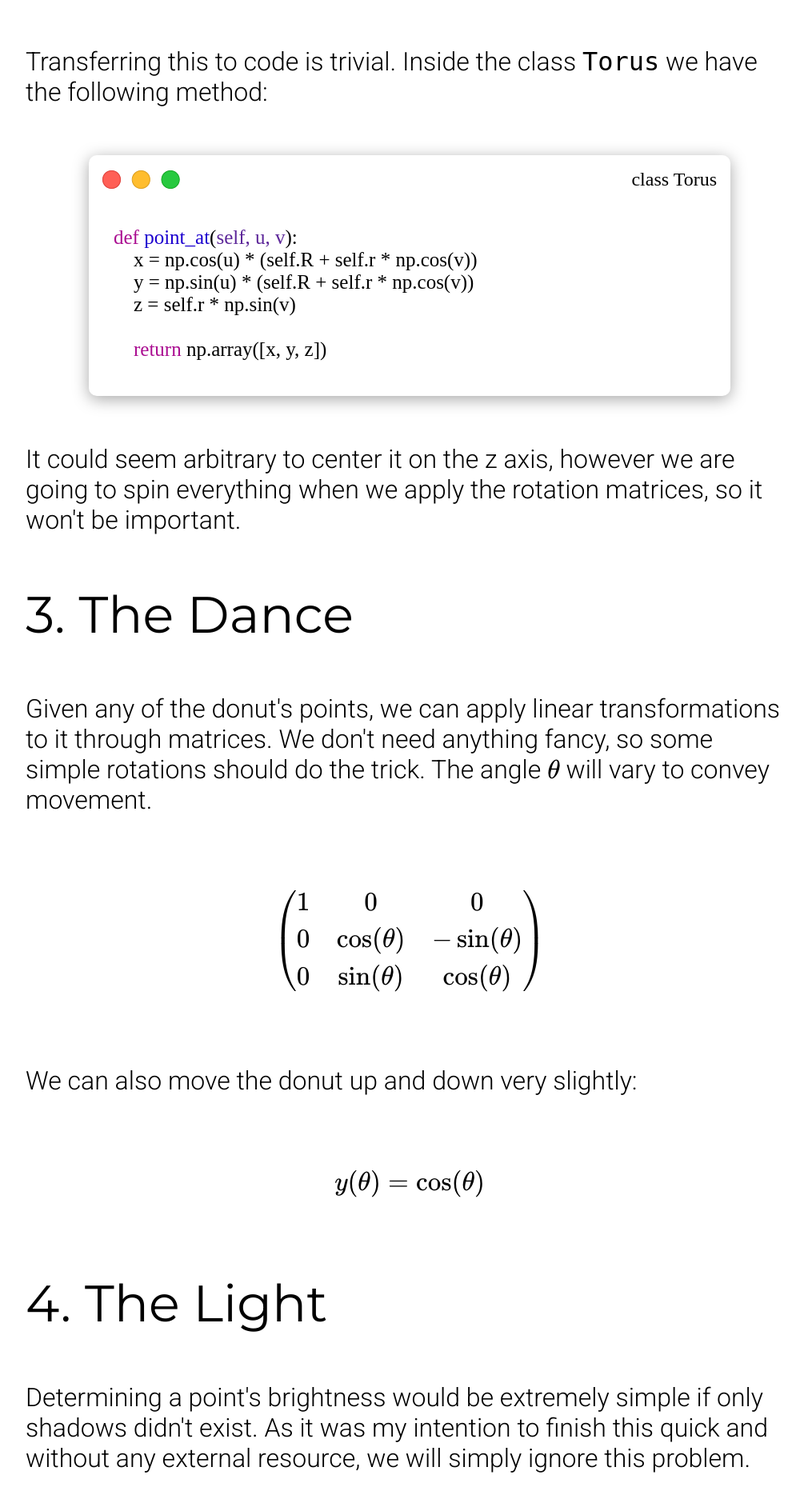
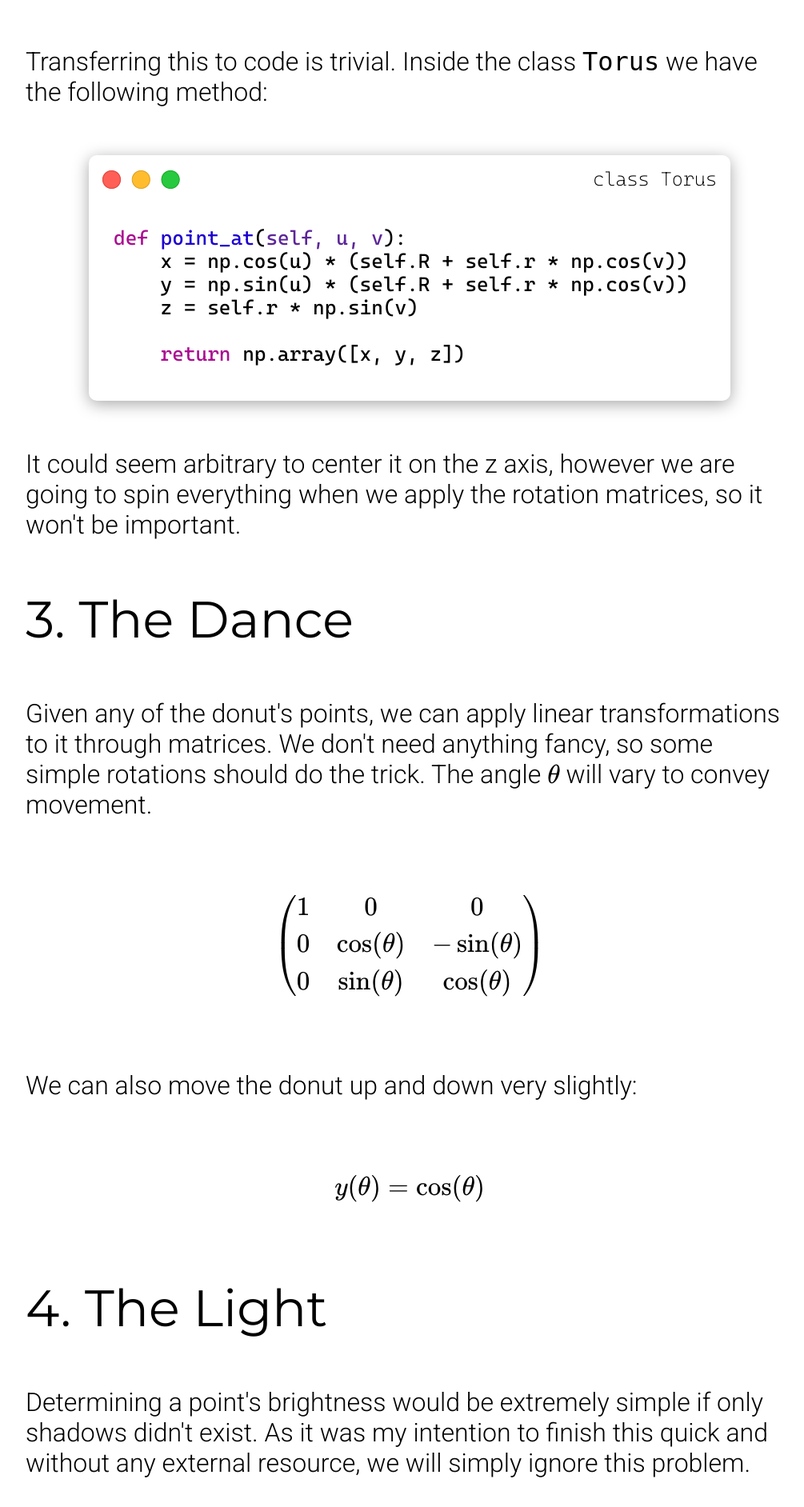
Before and after one commit to erikucenik/PersonalWebsite, a FastAPI app: page /articles/donut in a window 1280 px wide. Shown: the part 3377-5261 px from the top of the page at 80% size, without its empty margins (128-1133 px from the left). Run offline with FastAPI, Linux system fonts and the light colour scheme; parts of the project's set-up code (start-up, migrations or seed data) failed here and were passed over; some libraries are stand-ins or nearby versions.

Commit message:
Make code font be served by the host.

```diff
--- a/static/article.css
+++ b/static/article.css
@@ -9,6 +9,11 @@ html, body {
 
 @media (prefers-color-scheme: light) { :root { --box-shadow-color: rgba(0, 0, 0, 0.25); } }
 @media (prefers-color-scheme: dark) { :root { --box-shadow-color: rgba(255, 255, 255, 0.5); } }
+
+@font-face {
+	font-family: "Cascadia Mono";
+	src: url("/static/fonts/CascadiaMono.ttf");
+}
 
 .main {
 	width: 960px;
```
Also changed, not shown: static/fonts/CascadiaMono.ttf (added).
